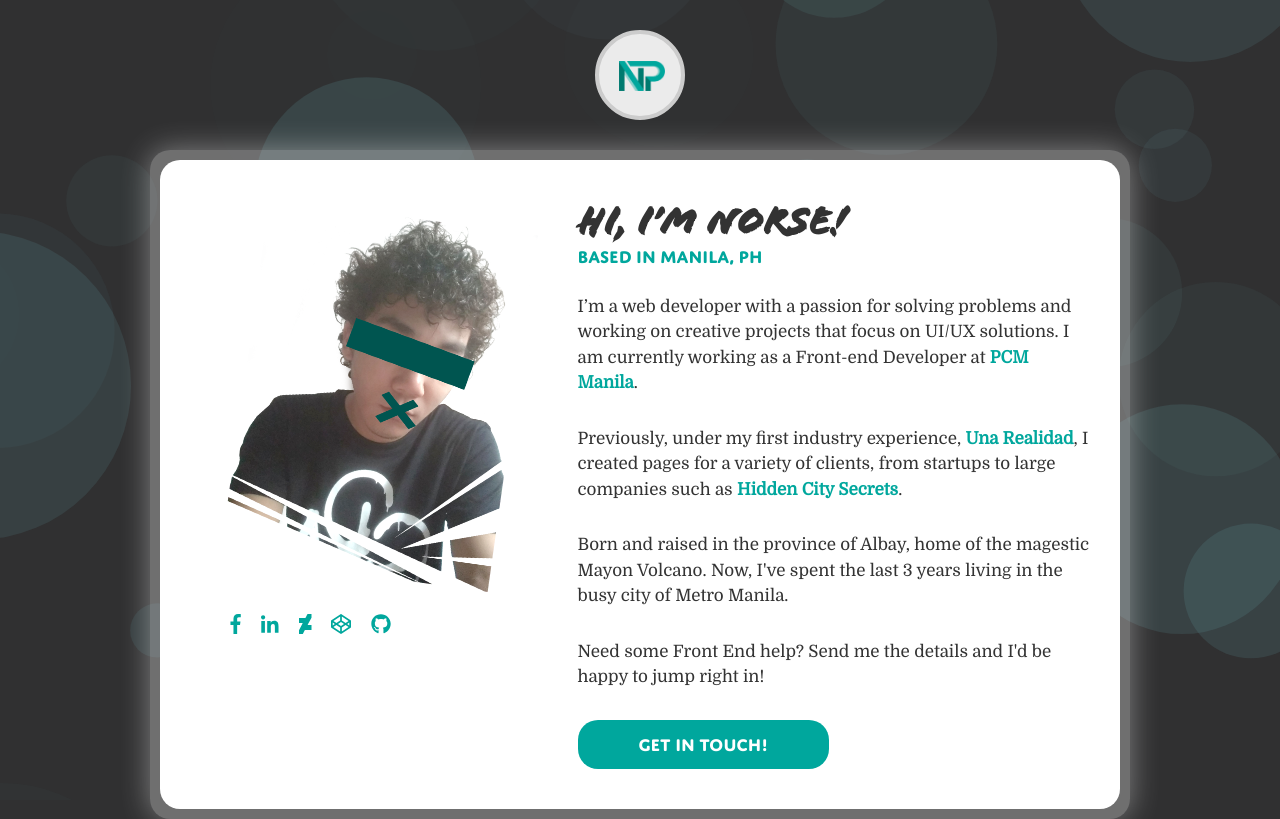
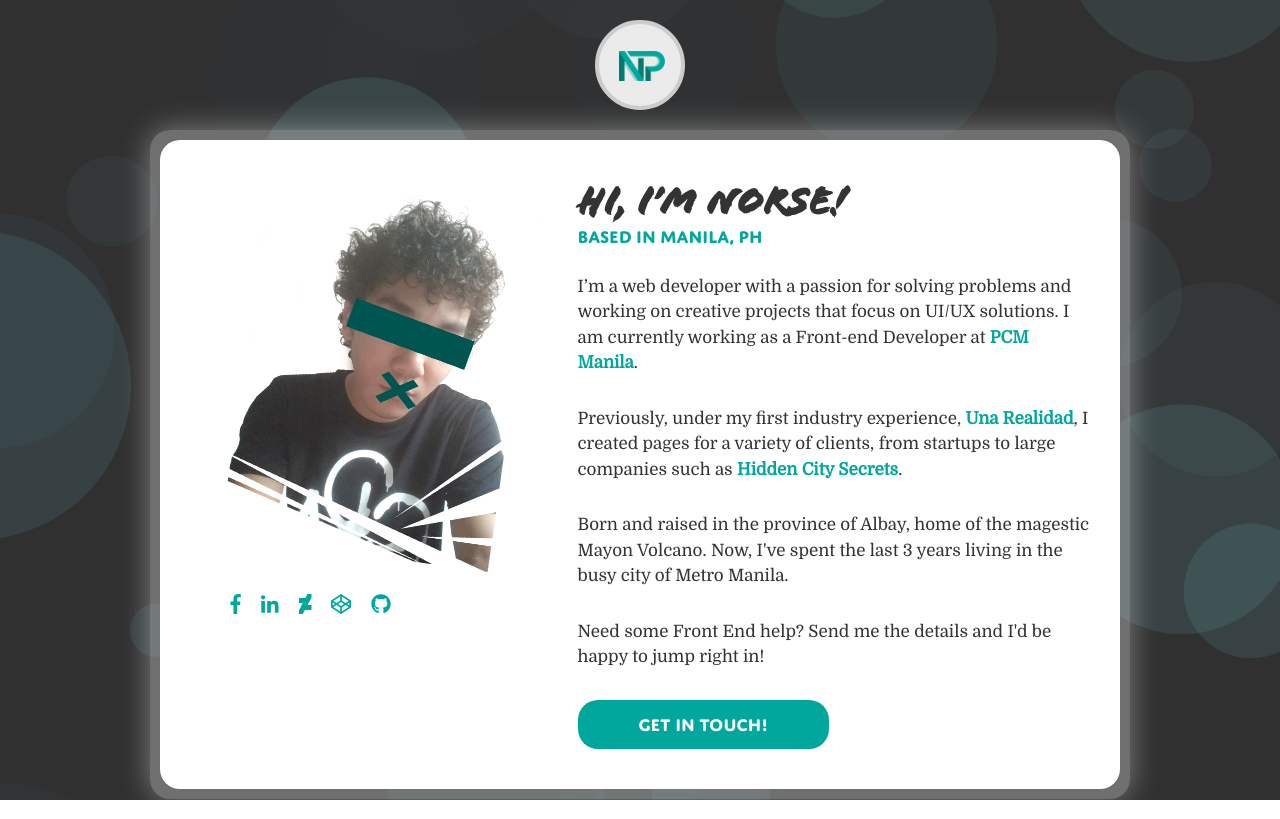
Before and after one commit to norielparaiso/norielparaiso.github.io, a PHP site: page / in a window 1280 px wide. Run offline with PHP 8.4, Linux system fonts and the light colour scheme.

Commit message:
adjust margin

```diff
--- a/css/main.css
+++ b/css/main.css
@@ -42,7 +42,7 @@
 
 .card-wrap {
   position: absolute;
-  top: 150px;
+  top: 130px;
   left: 50%;
   margin-bottom: 40px;
   transform: translateX(-50%);
@@ -86,7 +86,7 @@
 }
 .card-wrap .logo {
   position: absolute;
-  top: -120px;
+  top: -110px;
   width: 90px;
   height: 90px;
   border-radius: 50%;
--- a/sass/modules/_splashpage.scss
+++ b/sass/modules/_splashpage.scss
@@ -25,7 +25,7 @@
 }
 .card-wrap{
 	position: absolute;
-	top: 150px;
+	top: 130px;
 	left: 50%;
 	margin-bottom: 40px;
 	transform: translateX(-50%);
@@ -68,7 +68,7 @@
 	}
 	.logo{
 		position: absolute;
-		top: -120px;
+		top: -110px;
 		width: 90px;
 		height: 90px;
 		border-radius: 50%;
```
